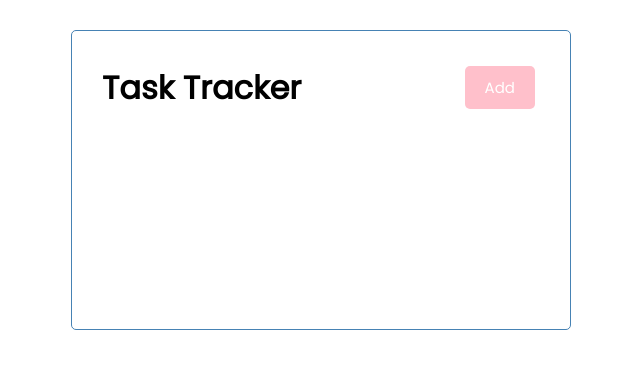
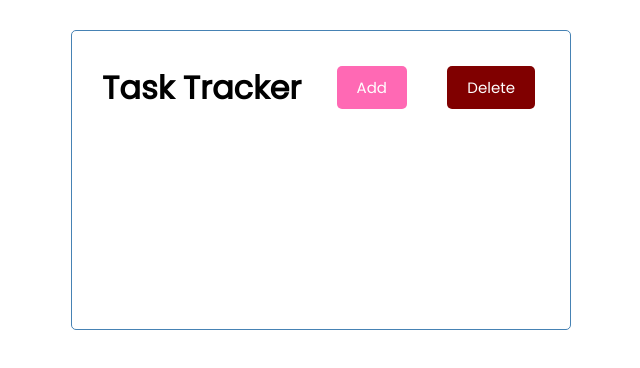
Before and after one commit to ShannaJSmith/task-tracker, a React (Create React App) app: page / in a window 1280 px wide. Shown: the top 368 px of the page, without its empty margins (319-959 px from the left). Built offline with nearby package versions, Linux system fonts and the light colour scheme.

Commit message:
begin task component, play around with extension shortkeys

```diff
--- a/src/components/Button.js
+++ b/src/components/Button.js
@@ -1,9 +1,12 @@
-import React from 'react';
+import React from 'react'
 
-const Button = ({ color, text }) => {
+const Button = ({ color, text, onClick }) => {
+
   return (
-    <button style={{ backgroundColor: color }} className="btn">{text}</button>
+    <button style={{ backgroundColor: color }} className="btn" onClick={onClick}>
+      {text}
+    </button>
   )
 }
 
-export default Button;
+export default Button
--- a/src/components/Header.js
+++ b/src/components/Header.js
@@ -2,10 +2,16 @@ import PropTypes from 'prop-types'
 import Button from './Button'
 
 const Header = ({ title }) => {
+
+  const onClick = () => {
+    console.log("Clickyyyy!")
+  }
+
   return (
     <header className="header">
       <h1>{title}</h1>
-      <Button text="Add" color="pink" />
+      <Button text="Add" color="hotpink" onClick={onClick} />
+      <Button text="Delete" color="maroon" onClick={onClick} />
     </header>
   )
 }
```
Also changed, not shown: src/components/Tasks.js (added).
